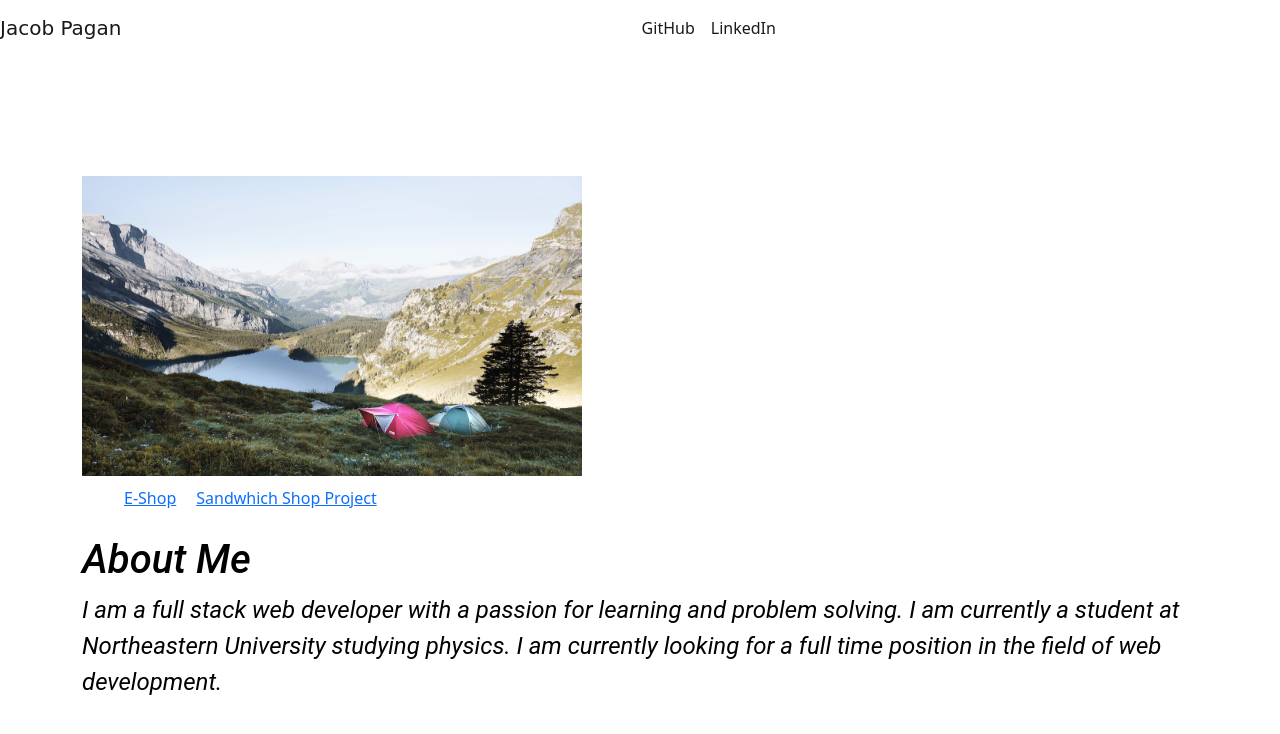
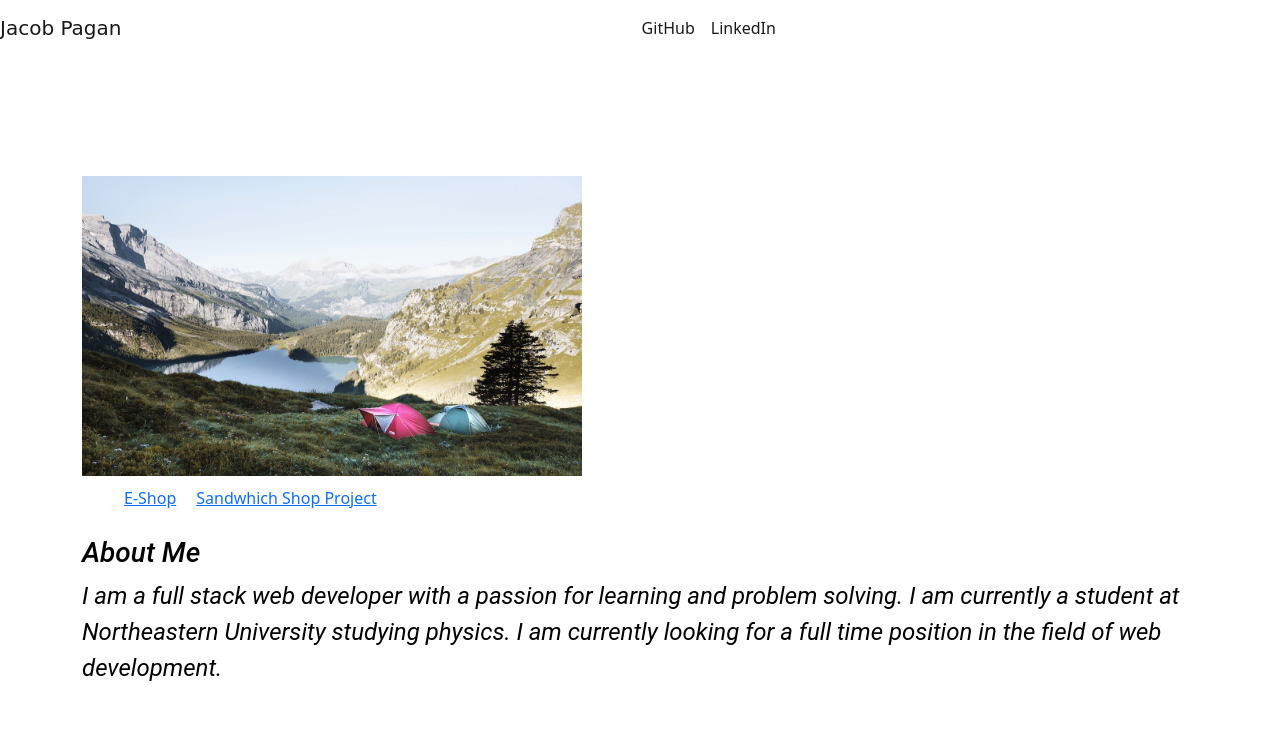
Before and after one commit to Alto1988/Portfolio, a plain HTML site: page index.html in a window 1280 px wide. Drawn offline with nearby package versions, Linux system fonts and the light colour scheme.

Commit message:
Changed the size of the about me section

```diff
--- a/index.html
+++ b/index.html
@@ -41,7 +41,7 @@
           </li>
         </ul>
         <div class="about-me-text">
-          <h1>About Me</h1>
+          <h3>About Me</h3>
           <p>
             I am a full stack web developer with a passion for learning and
             problem solving. I am currently a student at Northeastern University
```
